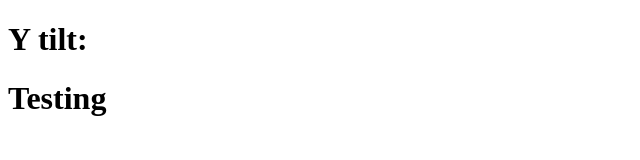
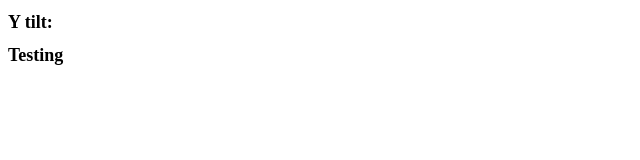
Before and after one commit to johnpeterprogramming/GyroBallTeam3, a website: page public/main.html in a window 1280 px wide. Shown: the whole page, without its empty margins (0-640 px from the left). Drawn offline with Linux system fonts and the light colour scheme; files that its build step writes are made by us from their sources.

Commit message:
Fixing css font size

```diff
--- a/public/css/menu-styles.css
+++ b/public/css/menu-styles.css
@@ -1,3 +1,3 @@
 h1  {
-    font-size: 20;
+    font-size: 18px;
 }
```
